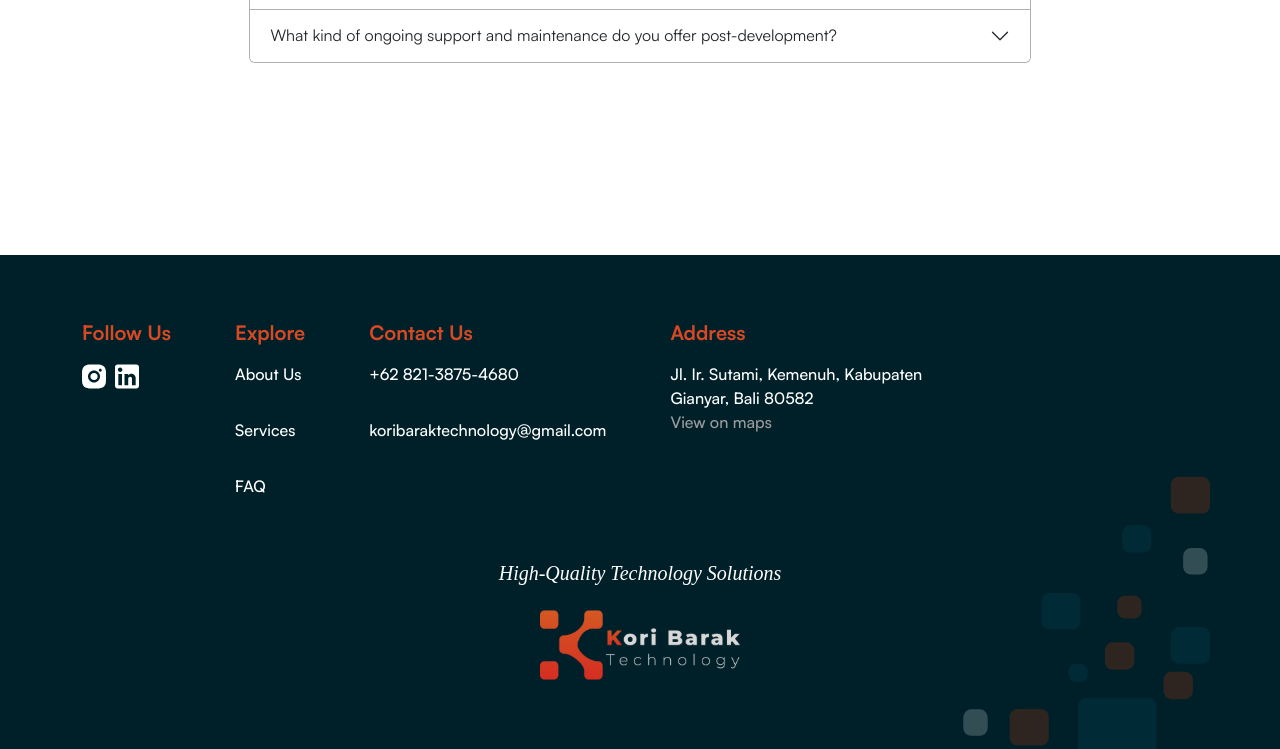
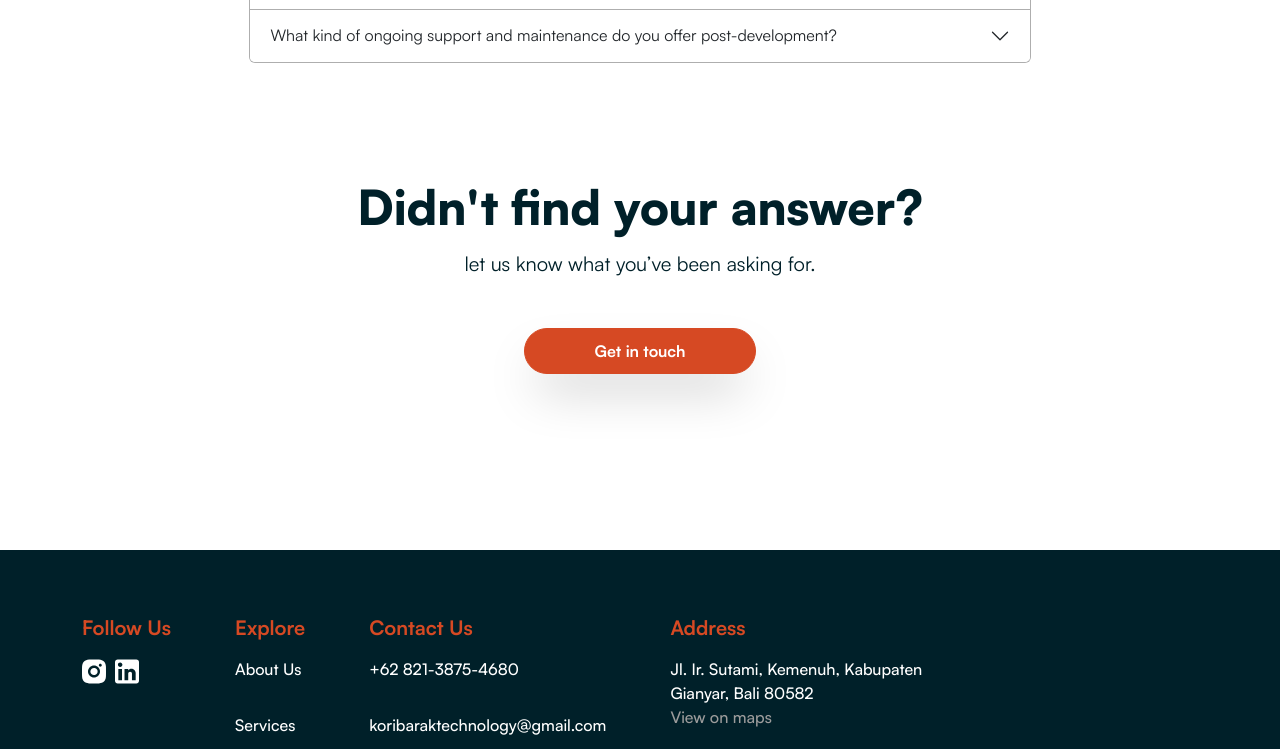
Before and after one commit to alxdrr/company-profile, a React (Vite) app: page /faq in a window 1280 px wide. Shown: the part 1020-1769 px from the top of the page. Built offline with nearby package versions, Linux system fonts and the light colour scheme.

Commit message:
add: faq page, home page - contact us section

```diff
--- /dev/null
+++ b/src/components/faq-contact-us.jsx
@@ -0,0 +1,49 @@
+import '../style/services.css';
+import { motion } from 'framer-motion';
+import { Button } from 'react-bootstrap';
+const componentsAnimation = {
+  initial: {
+    opacity: 0,
+    y: 100,
+  },
+  animate: {
+    opacity: 1,
+    y: 0,
+  },
+};
+
+export default function Services() {
+  return (
+    <>
+      <div
+        id="our-services"
+        className="container services d-flex flex-column p-5"
+      >
+        <motion.div
+          variants={componentsAnimation}
+          initial="initial"
+          whileInView="animate"
+          viewport={{ once: true }}
+          className="services-copy"
+        >
+          <h1 className="services-header text-secondary">
+            Didn&apos;t find your answer?
+          </h1>
+          <p className="services-desc text-secondary text-center">
+            let us know what you’ve been asking for.
+          </p>
+        </motion.div>
+        <Button
+          href="https://wa.me/6282138754680"
+          target="_blank"
+          rel="noreferrer"
+          variant="primary"
+          className="m-auto"
+          style={{ width: 232 }}
+        >
+          Get in touch
+        </Button>
+      </div>
+    </>
+  );
+}
--- a/src/pages/FAQPage.jsx
+++ b/src/pages/FAQPage.jsx
@@ -2,6 +2,8 @@ import NavigationBar from '../components/navbar-light.jsx';
 import Hero from '../components/faq-hero.jsx';
 import Footer from '../components/footer-2.jsx';
 import Faq from '../components/faq-faq.jsx';
+import Contact from '../components/faq-contact-us.jsx';
+
 
 function FaqPage() {
   return (
@@ -9,6 +11,7 @@ function FaqPage() {
       <NavigationBar />
       <Hero />
       <Faq />
+      <Contact />
       <Footer />
     </>
   );
--- a/src/pages/HomePage.jsx
+++ b/src/pages/HomePage.jsx
@@ -2,9 +2,8 @@ import NavigationBar from '../components/navbar.jsx';
 import Hero from '../components/hero.jsx';
 import About from '../components/about.jsx';
 import Services from '../components/services.jsx';
-// import Footer from '../components/footer.jsx';
+import Contact from '../components/contact-us.jsx';
 import Footer from '../components/footer-2.jsx';
-
 import Faq from '../components/faq.jsx';
 
 function App() {
@@ -15,6 +14,7 @@ function App() {
       <About />
       <Services />
       <Faq />
+      <Contact />
       <Footer />
     </>
   );
```
